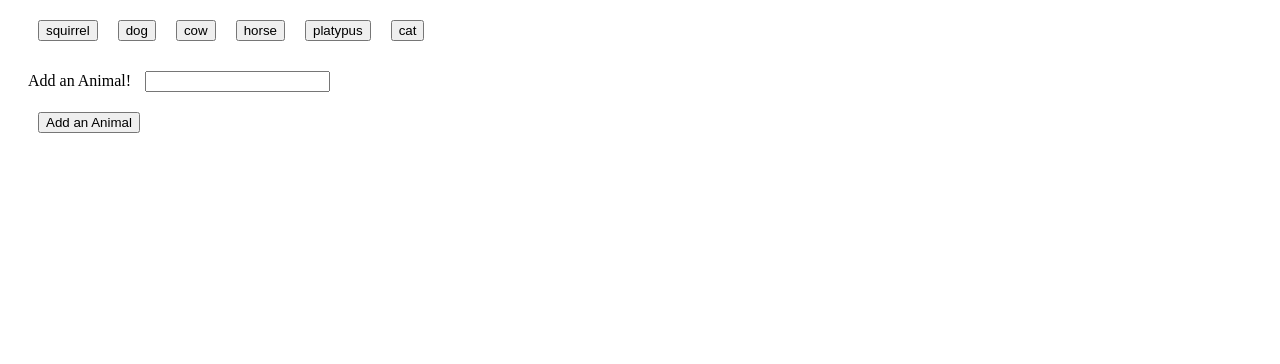
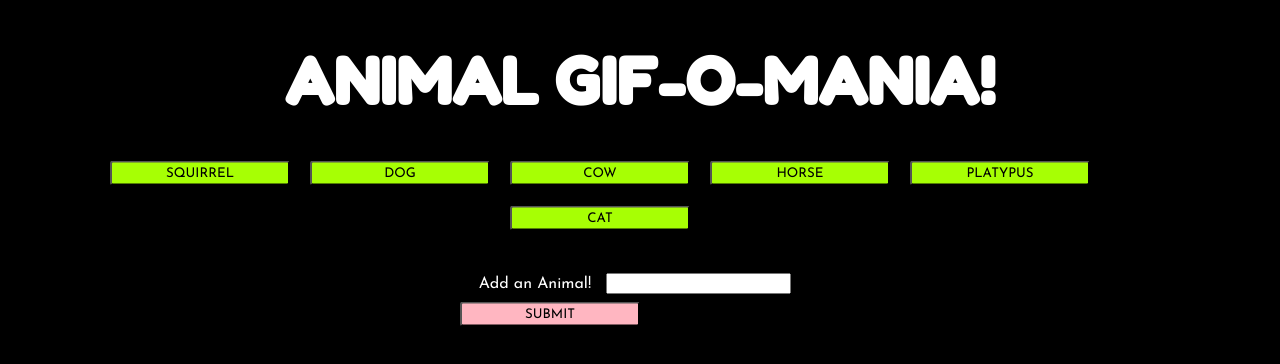
Before and after one commit to alexischis/GifTastic, a plain HTML site: page index.html in a window 1280 px wide. Drawn offline with nearby package versions, Linux system fonts and the light colour scheme.

Commit message:
adding style

```diff
--- /dev/null
+++ b/assets/css/style.css
@@ -0,0 +1,52 @@
+html, body {
+    width: 100%;
+    margin: auto;
+}
+
+body {
+    color:white;
+    text-align: center;
+    background-color: black;
+    font-family: 'Josefin Sans', sans-serif;
+}
+
+#buttons-view {
+    padding-left: 100px;
+}
+
+header {
+    font-family: 'Fredoka One', cursive;
+    font-size: 32px;
+}
+
+button, #add-animal {
+    background: rgb(167, 255, 4);
+    width: 180px;
+    padding: 4px 0;
+    transform: translateX(-50%) translateY(-50%);
+    border-radius: 3px;
+    font-family: 'Josefin Sans', sans-serif;
+    text-align: center;
+    text-transform: uppercase;
+    color: black;
+    user-select: none;
+
+    &:hover {
+      cursor: pointer;
+    }
+
+    &:after {
+      content: "";
+      display: block;
+      width: 100%;
+      height: 10%;
+      border-radius: 50%;
+      background-color: darken(rgb(43, 197, 5), 20%);
+      opacity: 0.4;
+      bottom: -30px;
+    }
+  }
+
+  #add-animal {
+      background-color: lightpink !important;
+  }
--- a/assets/javascript/app.js
+++ b/assets/javascript/app.js
@@ -4,19 +4,13 @@ $(document).ready(function(){
    var animals = ["squirrel", "dog", "cow", "horse", "platypus", "cat"];
    renderButtons();
 
-     // Function for displaying movie data
+     // Function for creating buttons
      function renderButtons() {
-
-        // Deletes the movies prior to adding new movies
-        // (this is necessary otherwise you will have repeat buttons)
         $("#buttons-view").empty();
-        // Loops through the array of movies
+        // Loops through the array of animals
         for (var i = 0; i < animals.length; i++) {
-
-          // Then dynamicaly generates buttons for each movie in the array
-          // This code $("<button>") is all jQuery needs to create the beginning and end tag. (<button></button>)
           var a = $("<button>");
-          // Adds a class of movie to our button
+          // Adds a class of animal to our button
           a.addClass("animal");
           // Added a data-attribute
           a.attr("data-name", animals[i]);
@@ -27,28 +21,26 @@ $(document).ready(function(){
         }
       };
 
-      // This function handles events where the add movie button is clicked
+      // This function handles events where the add animal button is clicked
       $("#add-animal").on("click", function(event) {
         event.preventDefault();
         // This line of code will grab the input from the textbox
         var animal = $("#animal-input").val().trim();
 
-        // The movie from the textbox is then added to our array
+        // The animal from the textbox is then added to our array
         animals.push(animal);
 
-        // Calling renderButtons which handles the processing of our movie array
+        // Calling renderButtons which handles the processing of our animal array
         renderButtons();
         $("animal-input").val("");
       });
 
-      // Adding click event listeners to all elements with a class of "movie"
+      // Adding click event listeners to all elements with a class of "animal"
       $(document).on("click", ".animal", displayGifs);
-
-      // Calling the renderButtons function to display the intial buttons
 
 
 
-   // this displays the gifs when you click on a movie title
+   // this displays the gifs when you click on an animal title
 $(document.body).on('click', '.animal', function() {
 	animal = $(this).attr("data-name");
 	$("#animals-view").empty();
@@ -92,77 +84,4 @@ $(document.body).on('click', '.gifImage', function() {
 
 });
 
-
-
-
-
-
-
-//    // displayMovieInfo function re-renders the HTML to display the appropriate content
-//    function displayGifs() {
-
-//     var animal = $(this).attr("data-name");
-//     var queryURL = "https://api.giphy.com/v1/gifs/search?api_key=v1H1STdrv7PNS7ufMaJbVnMCXjaua0rS&q=" + animal + "&limit=10&offset=0&rating=PG&lang=en";
-//     var image = $('<img>');
-
-//      // Creates AJAX call for the specific movie button being clicked
-//      $.ajax({
-//        url: queryURL,
-//        method: "GET"
-//      }).then(function(response) {
-//         var gifDiv = $("<div class='gif'>");
-//         var rating = response.data.rating;
-//         var p = $("<p>").text("Rating: " + rating);
-//         gifDiv.append(p);
-//         var imgURL = response.data.url;
-//         var image = $("<img>").attr("src", imgURL);
-//         gifDiv.append(image);
-//     });
-//        };
-
-//      var div =$('<div>');
-
-
-      // Function for displaying movie data
-      function renderButtons() {
-
-        // Deletes the movies prior to adding new movies
-        // (this is necessary otherwise you will have repeat buttons)
-        $("#buttons-view").empty();
-        // Loops through the array of movies
-        for (var i = 0; i < animals.length; i++) {
-
-          // Then dynamicaly generates buttons for each movie in the array
-          // This code $("<button>") is all jQuery needs to create the beginning and end tag. (<button></button>)
-          var a = $("<button>");
-          // Adds a class of movie to our button
-          a.addClass("animal");
-          // Added a data-attribute
-          a.attr("data-name", animals[i]);
-          // Provided the initial button text
-          a.text(animals[i]);
-          // Added the button to the buttons-view div
-          $("#buttons-view").append(a);
-        }
-      }
-
-      // This function handles events where the add movie button is clicked
-      $("#add-animal").on("click", function(event) {
-        event.preventDefault();
-        // This line of code will grab the input from the textbox
-        var animal = $("#animal-input").val().trim();
-
-        // The movie from the textbox is then added to our array
-        animals.push(animal);
-
-        // Calling renderButtons which handles the processing of our movie array
-        renderButtons();
-      });
-
-      // Adding click event listeners to all elements with a class of "movie"
-      $(document).on("click", ".animal", displayGifs);
-
-      // Calling the renderButtons function to display the intial buttons
-      renderButtons();
-
 });
--- a/index.html
+++ b/index.html
@@ -3,7 +3,11 @@
 
 <head>
   <meta charset="utf-8">
+  <meta http-equiv="X-UA-Compatible" content="IE=edge,chrome=1">
+  <meta name="viewport" content="width=device-width">
   <title>Gifs</title>
+  <link rel="stylesheet" type="text/css" href="assets\css\style.css">
+  <link href="https://fonts.googleapis.com/css?family=Fredoka+One|Josefin+Sans&display=swap" rel="stylesheet">
   <style type="text/css">
     button,
     div,
@@ -15,7 +19,7 @@
 </head>
 
 <body>
-
+<header><h1>ANIMAL GIF-O-MANIA!</h1></header>
   <div class="container">
 
     <!-- Rendered buttons will get dumped here  -->
@@ -24,20 +28,16 @@
     <form id="animal-form">
       <label for="animal-input">Add an Animal!</label>
       <input type="text" id="animal-input"><br>
-
-      <!-- Button triggers new movie to be added -->
-      <input id="add-animal" type="submit" value="Add an Animal">
+      <input id="add-animal" type="submit" value="Submit">
     </form>
 
- <!-- Movies will get dumped Here -->
+ <!-- Animals will get dumped Here -->
  <div id="animals-view">
 
  </div>
 
  <script type="text/javascript" src="https://cdnjs.cloudflare.com/ajax/libs/jquery/3.2.1/jquery.min.js"></script>
  <script src="assets\javascript\app.js"></script>
-
-    </script>
   </div>
 </body>
 </html>
```
